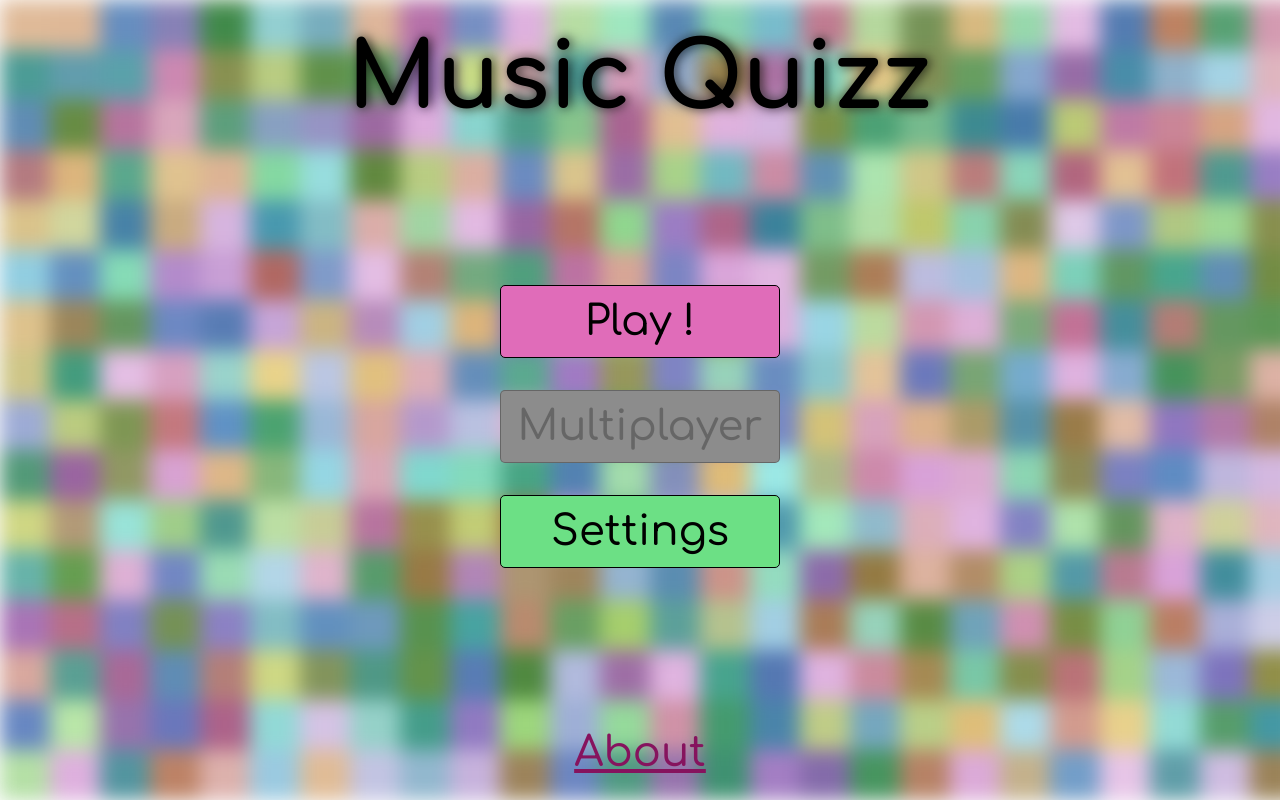
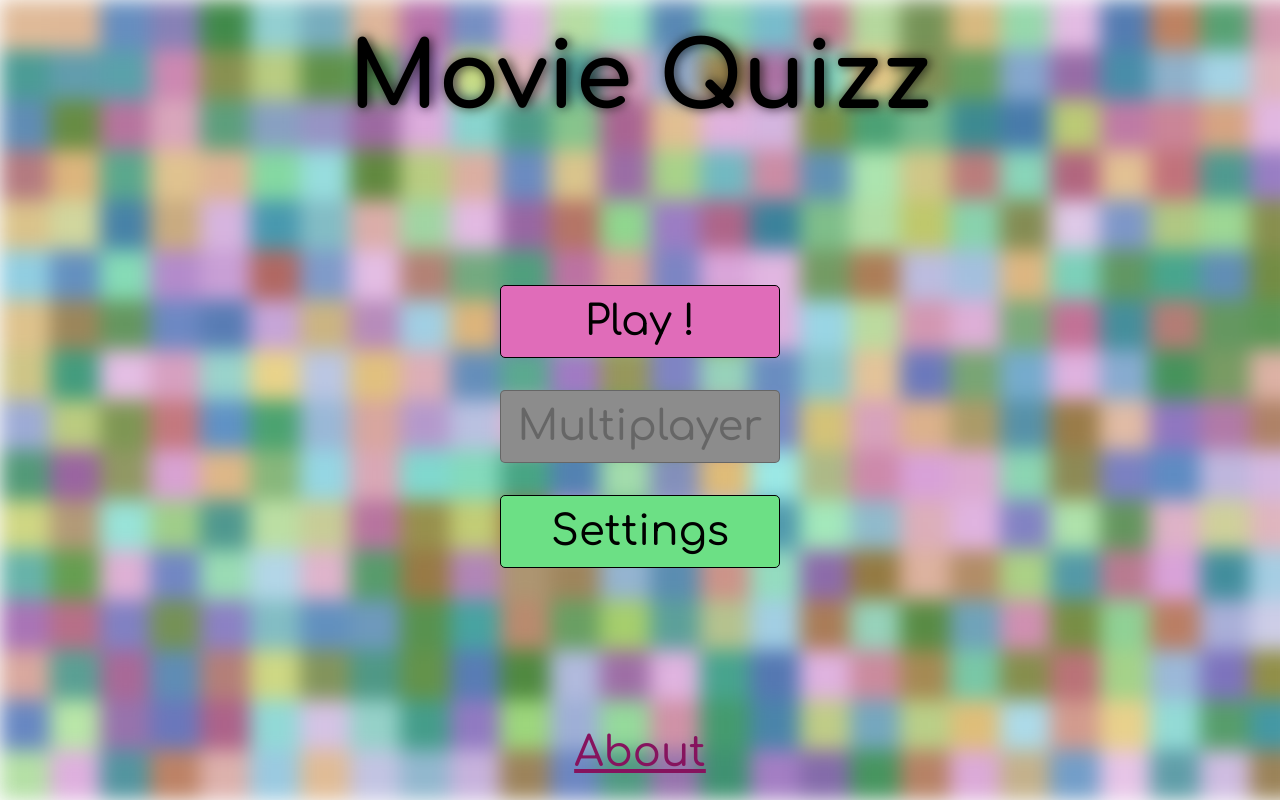
Before and after one commit to VincentCharpentier/MovieQuizz, a Next.js app: page / in a window 1280 px wide. Built offline with nearby package versions, Linux system fonts and the light colour scheme.

Commit message:
fix(home): fix title

```diff
--- a/components/PageTitle.jsx
+++ b/components/PageTitle.jsx
@@ -2,7 +2,7 @@ import React from 'react';
 import Head from 'next/head';
 import PropTypes from 'prop-types';
 
-const BASE_TITLE = 'Music Quiz';
+const BASE_TITLE = 'Movie Quiz';
 
 const computeTitle = (title) =>
   title ? [BASE_TITLE, title].join(' - ') : BASE_TITLE;
--- a/pages/Home/Home.jsx
+++ b/pages/Home/Home.jsx
@@ -12,7 +12,7 @@ const HomePage = () => {
     <>
       <PageTitle>Home</PageTitle>
       <div className={styles.root}>
-        <h1 className={styles.mainTitle}>Music Quizz</h1>
+        <h1 className={styles.mainTitle}>Movie Quizz</h1>
         <MainMenu className={styles.menu} />
         <Link href={Routes.ABOUT} className={styles.link}>
           About
```
